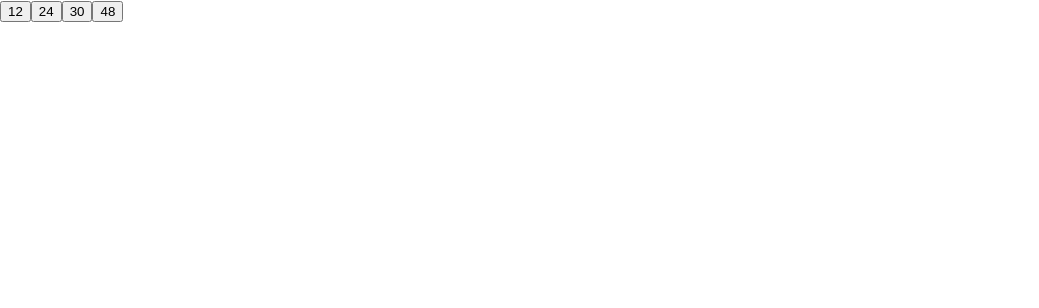
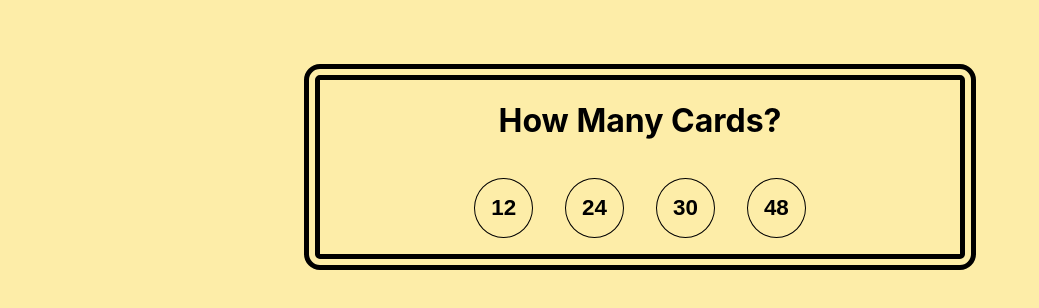
Before and after one commit to NadyaCodes/matchy-matchy, a React (Create React App) app: page / in a window 1280 px wide. Shown: the top 308 px of the page, without its empty margins (0-1039 px from the left). Built offline with nearby package versions, Linux system fonts and the light colour scheme.

Commit message:
style first view

```diff
--- a/src/App.css
+++ b/src/App.css
@@ -1,3 +1,7 @@
+* {
+  background-color: #fdeda8;
+}
+
 .card {
   width: 50px;
   height: 70px;
@@ -58,3 +62,42 @@
   top: 0;
   margin: auto;
 }
+
+.number-select {
+  display: flex;
+  flex-direction: column;
+  align-items: center;
+  border: 1rem double black;
+  width: 50%;
+  margin: auto;
+  margin-top: 4rem;
+  border-radius: 1rem;
+}
+
+.num-button {
+  margin: 1rem;
+  font-size: 1.4rem;
+  font-weight: bold;
+  border-radius: 50%;
+  border: .07rem solid black;
+  padding: 1rem;
+}
+
+.num-button:hover {
+  transform: translate(.1rem, -.1rem);
+  background-color: black;
+  color: #fdeda8;
+  -webkit-box-shadow: 0px 10px 13px -7px #000000, -4px 3px 23px 6px rgba(130,122,86,0.59);
+box-shadow: 0px 10px 13px -7px #000000, -4px 3px 23px 6px rgba(130,122,86,0.59);
+}
+
+.type-text {
+  display: none;
+}
+
+.num-button:hover + .type-text {
+  display:flex;
+  /* justify-content: center; */
+  /* flex-direction: column-reverse; */
+  color: red;
+}
--- a/src/App.js
+++ b/src/App.js
@@ -17,12 +17,16 @@ function App() {
         ?
         <CardDisplay num={state.num} end={state.end} setState={setState}/>
         :
-        <div>
-          <button onClick={() => selectNum(12)}>12</button>
-          <button onClick={() => selectNum(24)}>24</button>
-          <button onClick={() => selectNum(30)}>30</button>
-          <button onClick={() => selectNum(48)}>48</button>
+        <div className='number-select'>
+          <h1> How Many Cards? </h1>
+          <div>
+            <button className='num-button' title='Easy' onClick={() => selectNum(12)}>12</button>
+            {/* <div><button className='num-button' onClick={() => selectNum(12)}>12</button><section className='type-text'>Easy</section></div> */}
+            <button className='num-button' onClick={() => selectNum(24)}>24</button>
+            <button className='num-button' onClick={() => selectNum(30)}>30</button>
+            <button className='num-button' onClick={() => selectNum(48)}>48</button>
           </div>
+        </div>
       }
     </div>
 
```
